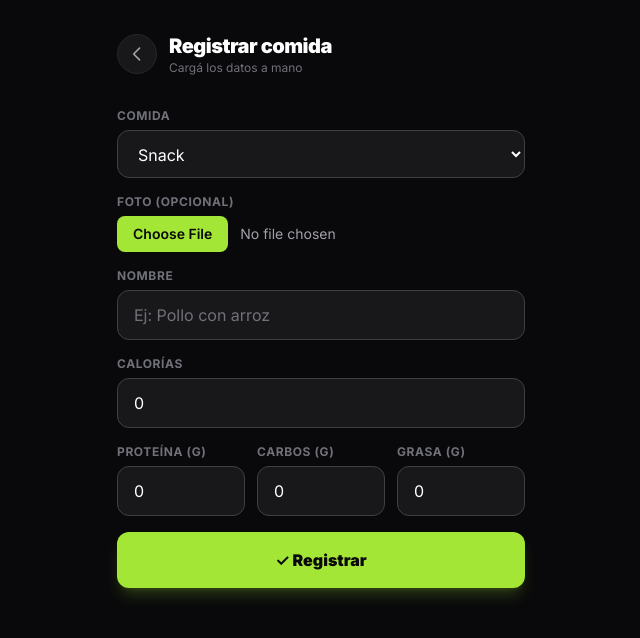
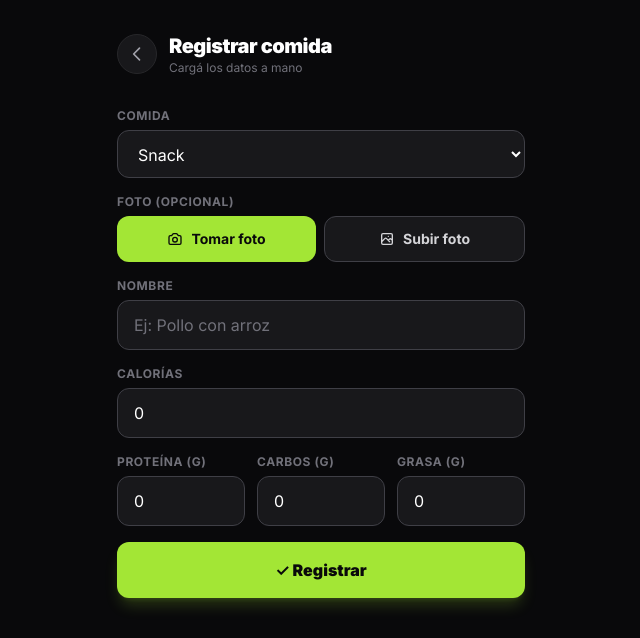
Before and after one commit to Mirages-Infinity/Mirages-Fitness, a Django app: page /nutricion/registrar/ in a window 1280 px wide. Shown: the top 638 px of the page, without its empty margins (319-959 px from the left). Run offline with Django 5.2, Linux system fonts and the light colour scheme; the visitor is signed in with stand-in values (Sample User, id 1); some libraries are stand-ins or nearby versions.

Commit message:
Agrega camara en vivo para registrar comida, sin perder la opcion de subir una foto
Ahora hay dos botones al registrar una comida: "Tomar foto" abre la
camara del dispositivo en pantalla completa (getUserMedia) y captura
el cuadro al tocar el disparador, y "Subir foto" sigue abriendo el
selector de archivos de siempre para elegir una foto ya existente.
Ambos caminos terminan en el mismo input y disparan el mismo analisis
por IA cuando esta configurada. Si el navegador no puede abrir la
camara (sin permiso, sin camara, etc.), se avisa y se sugiere usar
"Subir foto" en su lugar.

Co-Authored-By: Claude Sonnet 5 <noreply@anthropic.com>

```diff
--- a/core/forms.py
+++ b/core/forms.py
@@ -345,10 +345,9 @@ class MealLogForm(forms.ModelForm):
         widgets = {
             'meal_type': forms.Select(attrs={'class': INPUT_CLASS}),
             'photo': forms.ClearableFileInput(attrs={
-                'class': 'w-full text-sm text-zinc-400 file:mr-3 file:rounded-lg '
-                         'file:border-0 file:bg-lime-400 file:px-4 file:py-2 '
-                         'file:text-sm file:font-semibold file:text-zinc-950',
-                'accept': 'image/*', 'capture': 'environment',
+                # Oculto: se dispara con el boton "Subir foto" (label[for]) o
+                # con la camara en vivo, que le carga el archivo por JS.
+                'class': 'hidden', 'accept': 'image/*', 'capture': 'environment',
             }),
             'name': forms.TextInput(attrs={
                 'class': INPUT_CLASS, 'placeholder': 'Ej: Pollo con arroz',
--- a/core/templates/user/meal_log_form.html
+++ b/core/templates/user/meal_log_form.html
@@ -29,7 +29,23 @@
 
   <div>
     <label class="block text-xs font-bold uppercase tracking-wider text-zinc-500 mb-1.5">Foto (opcional)</label>
+    <div class="flex gap-2">
+      <button type="button" id="openCameraBtn"
+              class="flex-1 flex items-center justify-center gap-2 rounded-xl bg-lime-400 py-3 font-bold text-sm text-zinc-950 active:scale-[.98] transition">
+        <svg class="w-4 h-4" fill="none" stroke="currentColor" stroke-width="2" viewBox="0 0 24 24"><path stroke-linecap="round" stroke-linejoin="round" d="M3 9a2 2 0 012-2h.93a2 2 0 001.664-.89l.812-1.22A2 2 0 0110.07 4h3.86a2 2 0 011.664.89l.812 1.22A2 2 0 0018.07 7H19a2 2 0 012 2v9a2 2 0 01-2 2H5a2 2 0 01-2-2V9z"/><circle cx="12" cy="13" r="3.5"/></svg>
+        Tomar foto
+      </button>
+      <label for="{{ form.photo.id_for_label }}"
+             class="flex-1 flex items-center justify-center gap-2 rounded-xl bg-zinc-900 border border-zinc-700 py-3 font-bold text-sm text-zinc-300 active:scale-[.98] transition cursor-pointer">
+        <svg class="w-4 h-4" fill="none" stroke="currentColor" stroke-width="2" viewBox="0 0 24 24"><path stroke-linecap="round" stroke-linejoin="round" d="M4 16l4.586-4.586a2 2 0 012.828 0L16 16m-2-2l1.586-1.586a2 2 0 012.828 0L20 14M14 8h.01M6 20h12a2 2 0 002-2V6a2 2 0 00-2-2H6a2 2 0 00-2 2v12a2 2 0 002 2z"/></svg>
+        Subir foto
+      </label>
+    </div>
     {{ form.photo }}
+    <div id="photoPreviewWrap" class="hidden mt-2.5 flex items-center gap-2.5">
+      <img id="photoPreviewImg" class="w-16 h-16 rounded-xl object-cover bg-zinc-800" alt="Foto elegida">
+      <button type="button" id="photoRemoveBtn" class="text-xs font-bold text-red-400">Quitar foto</button>
+    </div>
     {% if ai_ready %}
       <div id="analyzeStatus" class="hidden mt-2 rounded-xl bg-purple-500/10 border border-purple-500/30 px-3 py-2.5 text-xs text-purple-300 flex items-center gap-2">
         <svg id="analyzeSpinner" class="w-4 h-4 animate-spin" fill="none" stroke="currentColor" stroke-width="2" viewBox="0 0 24 24"><path stroke-linecap="round" d="M12 3a9 9 0 019 9"/></svg>
@@ -81,28 +97,114 @@
   </button>
 </form>
 
-{% if ai_ready %}
+{# ---- Camara en vivo: alternativa a subir un archivo ---- #}
+<div id="cameraModal" class="hidden fixed inset-0 z-[70] bg-black flex flex-col">
+  <video id="cameraVideo" autoplay playsinline muted class="flex-1 w-full min-h-0 object-cover bg-zinc-950"></video>
+  <p id="cameraError" class="hidden px-8 py-3 text-center text-sm text-red-400 bg-zinc-950"></p>
+  <div class="shrink-0 bg-zinc-950 px-6 py-5 flex items-center justify-between">
+    <button type="button" id="cameraCancelBtn" class="text-sm font-bold text-zinc-400 w-16 text-left">Cancelar</button>
+    <button type="button" id="cameraShootBtn" aria-label="Capturar foto"
+            class="w-16 h-16 rounded-full bg-white border-4 border-zinc-700 active:scale-95 transition"></button>
+    <div class="w-16"></div>
+  </div>
+</div>
+<canvas id="cameraCanvas" class="hidden"></canvas>
+
 <script>
 (function () {
-  const photoInput = document.querySelector('input[name="photo"]');
-  const status = document.getElementById('analyzeStatus');
-  const text = document.getElementById('analyzeText');
+  const aiReady = {{ ai_ready|yesno:'true,false' }};
+  const photoInput = document.getElementById('{{ form.photo.id_for_label }}');
+  const previewWrap = document.getElementById('photoPreviewWrap');
+  const previewImg = document.getElementById('photoPreviewImg');
+  const removeBtn = document.getElementById('photoRemoveBtn');
   const aiFlag = document.getElementById('aiEstimatedInput');
   const csrf = document.querySelector('[name=csrfmiddlewaretoken]').value;
 
-  const clarifyBlock = document.getElementById('clarifyBlock');
-  const clarifyQuestion = document.getElementById('clarifyQuestion');
-  const clarifyAnswer = document.getElementById('clarifyAnswer');
-  const clarifyBtn = document.getElementById('clarifyBtn');
+  const openCameraBtn = document.getElementById('openCameraBtn');
+  const cameraModal = document.getElementById('cameraModal');
+  const cameraVideo = document.getElementById('cameraVideo');
+  const cameraCanvas = document.getElementById('cameraCanvas');
+  const cameraError = document.getElementById('cameraError');
+  const cameraShootBtn = document.getElementById('cameraShootBtn');
+  const cameraCancelBtn = document.getElementById('cameraCancelBtn');
+  let cameraStream = null;
 
-  const nameInput = document.querySelector('#id_name');
-  const calInput = document.querySelector('#id_calories');
-  const proteinInput = document.querySelector('#id_protein_g');
-  const carbsInput = document.querySelector('#id_carbs_g');
-  const fatInput = document.querySelector('#id_fat_g');
+  let status, text, clarifyBlock, clarifyQuestion, clarifyAnswer, clarifyBtn;
+  let nameInput, calInput, proteinInput, carbsInput, fatInput;
+  if (aiReady) {
+    status = document.getElementById('analyzeStatus');
+    text = document.getElementById('analyzeText');
+    clarifyBlock = document.getElementById('clarifyBlock');
+    clarifyQuestion = document.getElementById('clarifyQuestion');
+    clarifyAnswer = document.getElementById('clarifyAnswer');
+    clarifyBtn = document.getElementById('clarifyBtn');
+    nameInput = document.querySelector('#id_name');
+    calInput = document.querySelector('#id_calories');
+    proteinInput = document.querySelector('#id_protein_g');
+    carbsInput = document.querySelector('#id_carbs_g');
+    fatInput = document.querySelector('#id_fat_g');
+  }
 
-  async function runAnalysis(extraContext) {
+  function setPhotoFile(file) {
+    const dt = new DataTransfer();
+    dt.items.add(file);
+    photoInput.files = dt.files;
+    previewImg.src = URL.createObjectURL(file);
+    previewWrap.classList.remove('hidden');
+    if (aiReady) runAnalysis(null, file);
+  }
+
+  photoInput.addEventListener('change', () => {
     const file = photoInput.files[0];
+    if (file) setPhotoFile(file);
+  });
+
+  removeBtn.addEventListener('click', () => {
+    photoInput.value = '';
+    previewWrap.classList.add('hidden');
+    if (aiReady) { status.classList.add('hidden'); clarifyBlock.classList.add('hidden'); }
+  });
+
+  // ---- Camara en vivo ----
+  async function openCamera() {
+    cameraError.classList.add('hidden');
+    cameraModal.classList.remove('hidden');
+    try {
+      cameraStream = await navigator.mediaDevices.getUserMedia({
+        video: { facingMode: 'environment' }, audio: false,
+      });
+      cameraVideo.srcObject = cameraStream;
+    } catch (e) {
+      cameraError.textContent = 'No se pudo abrir la cámara. Probá con "Subir foto".';
+      cameraError.classList.remove('hidden');
+    }
+  }
+
+  function closeCamera() {
+    if (cameraStream) { cameraStream.getTracks().forEach((t) => t.stop()); cameraStream = null; }
+    cameraVideo.srcObject = null;
+    cameraModal.classList.add('hidden');
+  }
+
+  openCameraBtn.addEventListener('click', openCamera);
+  cameraCancelBtn.addEventListener('click', closeCamera);
+
+  cameraShootBtn.addEventListener('click', () => {
+    if (!cameraStream) return;
+    cameraCanvas.width = cameraVideo.videoWidth;
+    cameraCanvas.height = cameraVideo.videoHeight;
+    cameraCanvas.getContext('2d').drawImage(cameraVideo, 0, 0);
+    cameraCanvas.toBlob((blob) => {
+      if (blob) setPhotoFile(new File([blob], 'foto.jpg', { type: 'image/jpeg' }));
+      closeCamera();
+    }, 'image/jpeg', 0.9);
+  });
+
+  if (!aiReady) return;
+
+  // ---- Analisis por IA (solo si hay API key configurada en el panel) ----
+  async function runAnalysis(extraContext, fileOverride) {
+    const file = fileOverride || photoInput.files[0];
     if (!file) return;
     clarifyBlock.classList.add('hidden');
     status.classList.remove('hidden');
@@ -140,7 +242,6 @@
     }
   }
 
-  photoInput.addEventListener('change', () => runAnalysis(null));
   clarifyBtn.addEventListener('click', () => runAnalysis(clarifyAnswer.value.trim()));
 
   // Si edita algo a mano despues de la IA, deja de marcarse como 100% IA
@@ -149,5 +250,4 @@
   });
 })();
 </script>
-{% endif %}
 {% endblock %}
```
